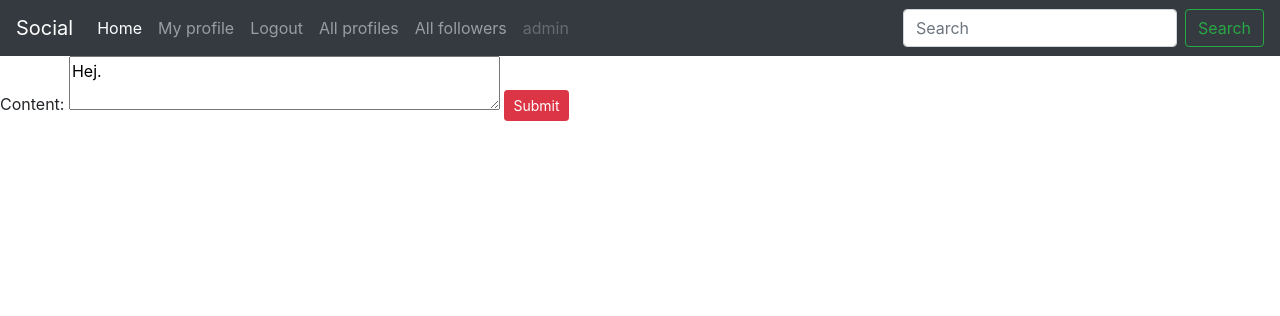
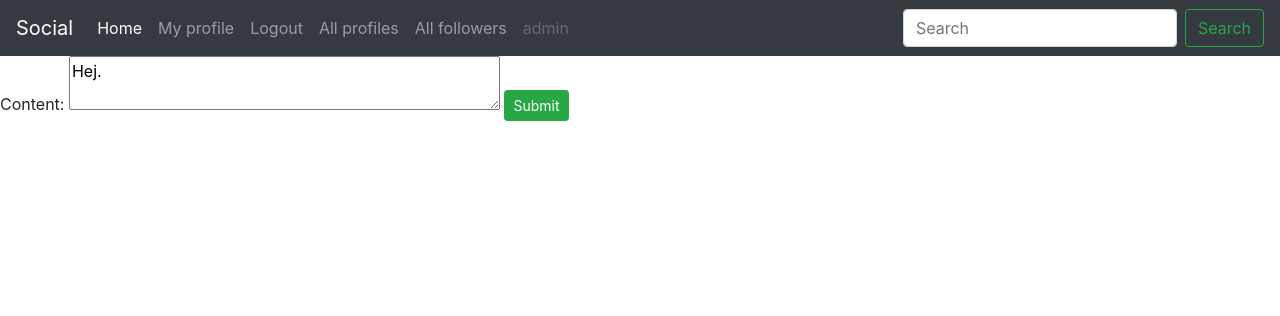
Before and after one commit to fare333/Social-media-poor_design-, a Django app: page /update/16/ in a window 1280 px wide. Shown: the top 316 px of the page. Run offline with Django 4.2, Linux system fonts and the light colour scheme; a user stored in the database is signed in; data comes from the database, SQL or seed files in the repository; both versions use the stored data as it was after the commit; some libraries are stand-ins or nearby versions.

Commit message:
third commit

```diff
--- a/posts/templates/posts/update_post.html
+++ b/posts/templates/posts/update_post.html
@@ -3,6 +3,6 @@
 <form action="" method="POST">
     {% csrf_token %}
         {{ form }}
-    <input type="submit" class="btn btn-sm btn-danger">
+    <input type="submit" class="btn btn-sm btn-success">
 </form>
 {% endblock content %}
```
Also changed, not shown: db.sqlite3.
